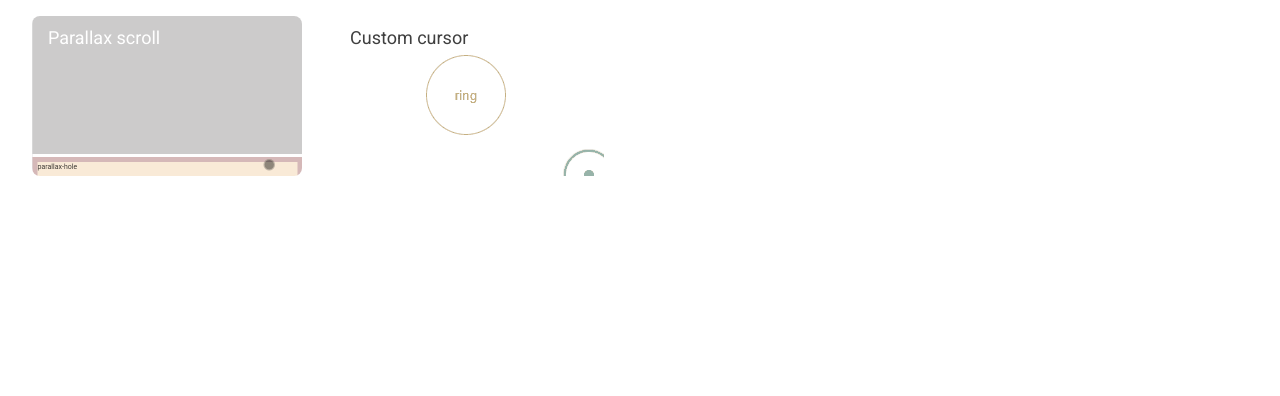
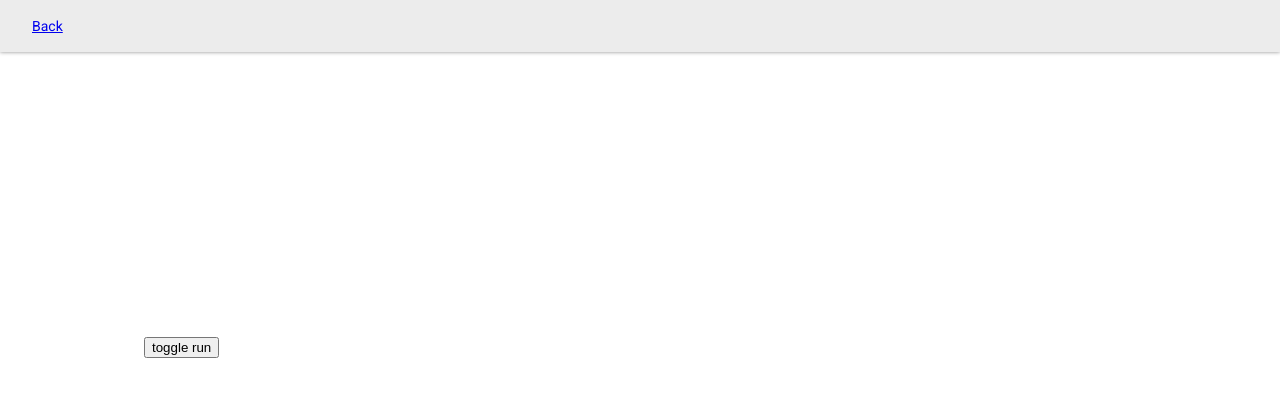
Before and after one commit to peterabit/special-effects-playground, an Angular app: page /dynamic-svg-stroke in a window 1280 px wide. Before the commit this address led to /. Shown: the top 396 px of the page. Built offline with nearby package versions, Linux system fonts and the light colour scheme.

Commit message:
Add dynamic svg stroke

```diff
--- a/src/app/app-routing.module.ts
+++ b/src/app/app-routing.module.ts
@@ -10,6 +10,11 @@ const routes: Routes = [
   {
     path: 'parallax-scroll',
     loadChildren: () => import('./pages/parallax-scroll/parallax-scroll.module').then(m => m.ParallaxScrollModule),
+  },
+  {
+    path: 'dynamic-svg-stroke',
+    loadChildren: () =>
+      import('./pages/dynamic-svg-stroke/dynamic-svg-stroke.module').then(m => m.DynamicSvgStrokeModule),
   },
   {
     path: '',
--- a/src/app/pages/dashboard/dashboard.component.html
+++ b/src/app/pages/dashboard/dashboard.component.html
@@ -14,4 +14,12 @@
             img="./assets/images/dashboard/custom-cursor.gif"
         ></app-landscape-card>
     </li>
+    <li>
+        <app-landscape-card
+            link="/dynamic-svg-stroke"
+            title="Dynamic svg stroke"
+            color="dark"
+            img="./assets/images/dashboard/dynamic-svg-stroke.gif"
+        ></app-landscape-card>
+    </li>
 </ul>
--- /dev/null
+++ b/src/app/pages/dynamic-svg-stroke/dynamic-svg-stroke-routing.module.ts
@@ -0,0 +1,11 @@
+import { NgModule } from '@angular/core';
+import { RouterModule, Routes } from '@angular/router';
+import { DynamicSvgStrokeComponent } from './dynamic-svg-stroke.component';
+
+const routes: Routes = [{ path: '', component: DynamicSvgStrokeComponent }];
+
+@NgModule({
+  imports: [RouterModule.forChild(routes)],
+  exports: [RouterModule]
+})
+export class DynamicSvgStrokeRoutingModule { }
--- /dev/null
+++ b/src/app/pages/dynamic-svg-stroke/dynamic-svg-stroke.component.html
@@ -0,0 +1,19 @@
+<app-page-header></app-page-header>
+<div class="container">
+    <button (click)="svg.classList.toggle('run')">toggle run</button>
+    <svg
+        #svg
+        class="dynamic-stroke-link"
+        width="300"
+        height="300"
+    >
+        <path
+            id="eVXhSBCzsiq2"
+            d="M204.34532,49.628059C150,49.628059,109.721472,70.351464,91.344113,122.35548C72.966754,174.359496,103.856357,173.968487,116.759609,173.968487C129.662861,173.968487,199.653226,158.328181,214.902524,115.708349Q230.151822,73.088517,149.999997,81.690685Q94.081163,95.76696,74.139774,119.227418C54.198385,142.687876,173.455714,203.29406,210.992447,188.044762C248.52918,172.795464,171.500676,35.551782,129.662858,37.897828C87.82504,40.243874,58.890475,232.228624,111.676506,233.010639C164.462537,233.792654,225.459729,100.45905,201.608263,73.479523C177.756797,46.499996,98.382247,35.551782,71.40272,71.133477C44.423193,106.715172,85.478993,240.830792,166.417574,227.92754C247.356155,215.024288,251.266231,149.335005,246.183132,109.452226C241.100033,69.569447,74.530781,67.2234,47.942261,96.939981C21.353741,126.656562,98.382245,209.941188,166.417574,209.159173C234.452903,208.377158,225.068729,76.21658,204.34532,49.628059Z"
+            transform="matrix(1 0 0 1 0.000005 0.000002)"
+            fill="none"
+            stroke="rgb(63,87,135)"
+            stroke-width="0.6"
+        ></path>
+    </svg>
+</div>
--- /dev/null
+++ b/src/app/pages/dynamic-svg-stroke/dynamic-svg-stroke.component.scss
@@ -0,0 +1,16 @@
+.dynamic-stroke-link {
+  stroke-dasharray: 3000;
+  stroke-dashoffset: 3000;
+  animation: dash 5s linear forwards;
+  animation-play-state: paused;
+
+  &.run {
+    animation-play-state: running;
+  }
+}
+
+@keyframes dash {
+  to {
+    stroke-dashoffset: 0;
+  }
+}
--- /dev/null
+++ b/src/app/pages/dynamic-svg-stroke/dynamic-svg-stroke.component.ts
@@ -0,0 +1,15 @@
+import { Component, OnInit } from '@angular/core';
+
+@Component({
+  selector: 'app-dynamic-svg-stroke',
+  templateUrl: './dynamic-svg-stroke.component.html',
+  styleUrls: ['./dynamic-svg-stroke.component.scss']
+})
+export class DynamicSvgStrokeComponent implements OnInit {
+
+  constructor() { }
+
+  ngOnInit(): void {
+  }
+
+}
--- /dev/null
+++ b/src/scss/_index.scss
@@ -0,0 +1,2 @@
+@import "./mixins";
+@import "./components/container";
--- /dev/null
+++ b/src/scss/components/_container.scss
@@ -0,0 +1,5 @@
+.container {
+  max-width: 1024px;
+  padding: 0 16px;
+  margin: 0 auto;
+}
--- a/src/styles.scss
+++ b/src/styles.scss
@@ -1,4 +1,6 @@
 /* You can add global styles to this file, and also import other style files */
+
+@import "./scss/index";
 
 *,
 *::before,
```
Also changed, not shown: src/app/pages/dynamic-svg-stroke/dynamic-svg-stroke.module.ts (added, +12 -0 lines), src/assets/images/dashboard/dynamic-svg-stroke.gif (added), 1 other file (tests, documents, lock files or other folders).
